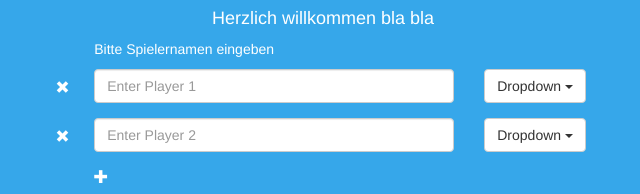
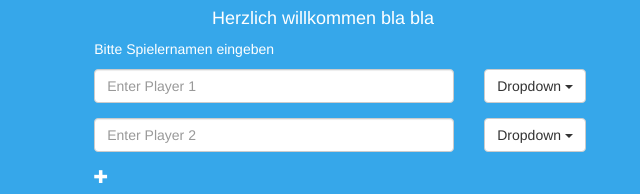
Before and after one commit to SteffenGorenflo/HTWG-Monopoly-Startpage, a website: page webpage/index.html in a window 1280 px wide. Shown: the part 236-430 px from the top of the page, 317-957 px from the left. Drawn offline with Linux system fonts and the light colour scheme.

Commit message:
minusbutton hide

```diff
--- a/webpage/index.html
+++ b/webpage/index.html
@@ -59,7 +59,7 @@
         <!-- col for the minus button -->
         <div class="col-md-1 ">
           <span class="glyphicon glyphicon-remove monopoly_remove" aria-hidden="true"
-          ng-click="rmPlayer($index)"></span>
+          ng-click="rmPlayer($index)" ng-show="showMinusButton"></span>
         </div>
 
         <!-- col for forms -->
```
